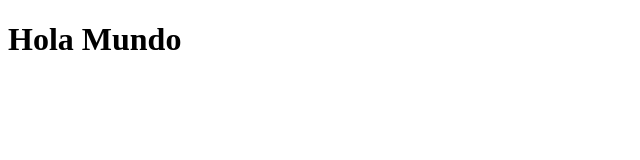
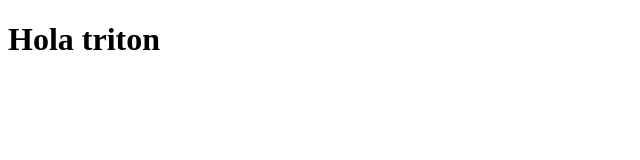
Before and after one commit to Henry890/PFinal, a website: page index.html in a window 1280 px wide. Shown: the full height of the page, 0-640 px from the left. Drawn offline with Linux system fonts and the light colour scheme.

Commit message:
Commit 4

```diff
--- a/index.html
+++ b/index.html
@@ -3,9 +3,9 @@
 <head>
     <meta charset="UTF-8">
     <meta name="viewport" content="width=device-width, initial-scale=1.0">
-    <title>Hola Mundo</title>
+    <title>Hola tridimen</title>
 </head>
 <body>
-    <h1>Hola Mundo</h1>
+    <h1>Hola triton</h1>
 </body>
 </html>
```
